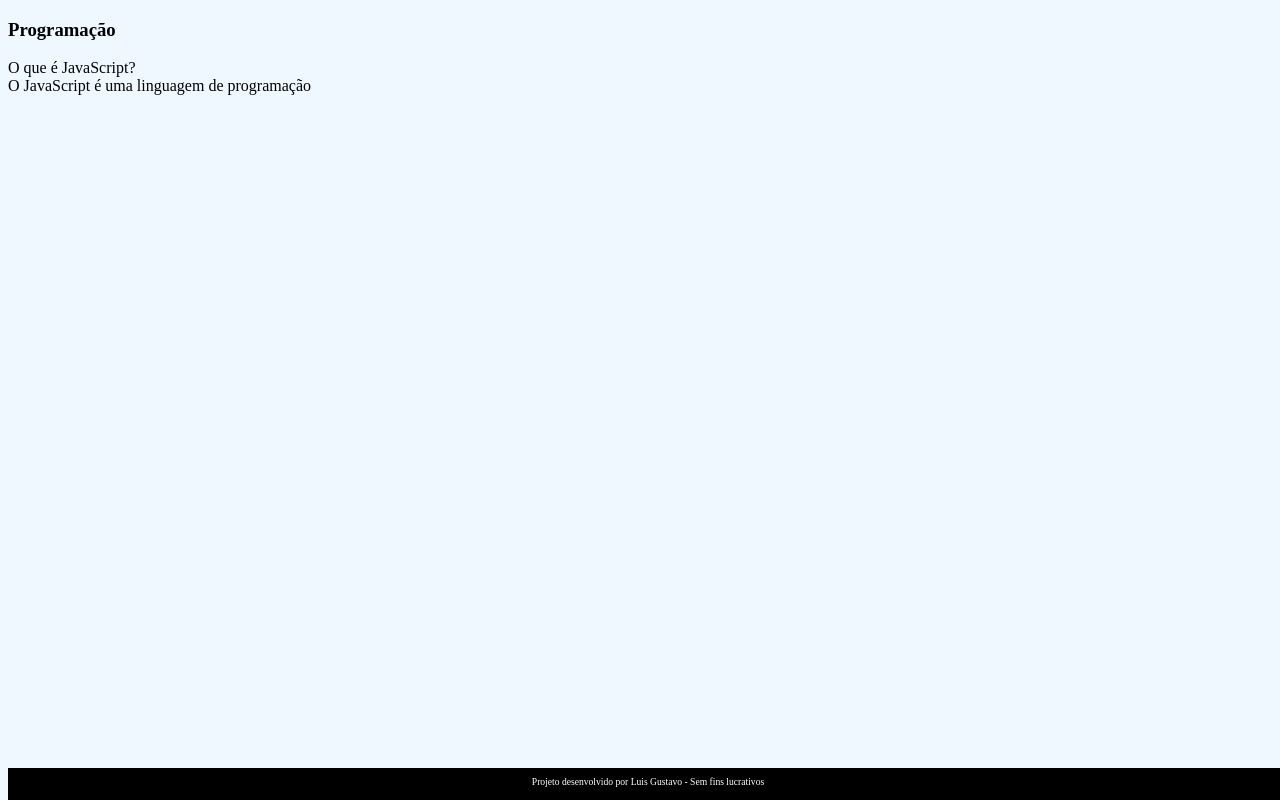
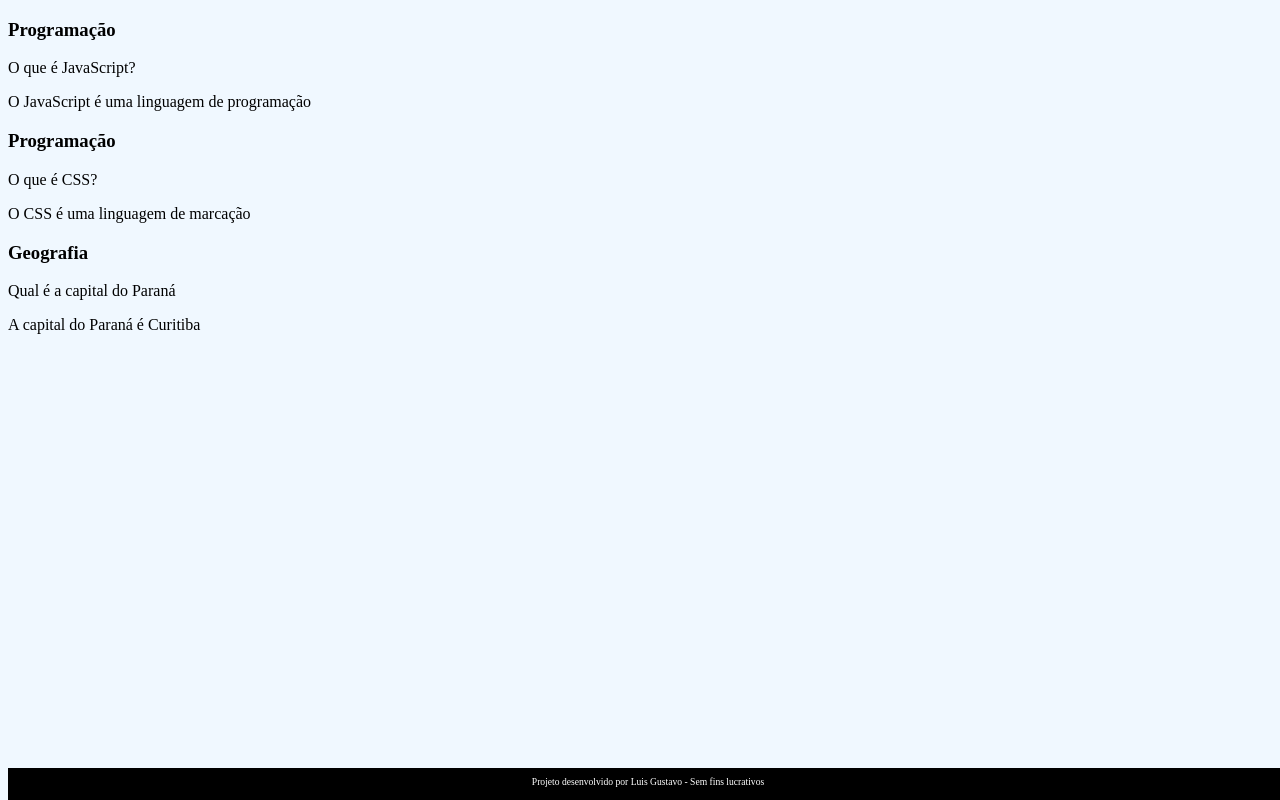
Before and after one commit to gustaznk/Flash-Card, a plain HTML site: page index.html in a window 1280 px wide. Drawn offline with Linux system fonts and the light colour scheme; a web font is replaced by a local one.

Commit message:
Update index.html

```diff
--- a/index.html
+++ b/index.html
@@ -11,19 +11,47 @@
     </head>
   <body>
     <main>
+
     <section id="container">
      <article class="cartao">
-        <div class="cartao_contudo">
+        <div class="cartao_conteudo">
          <h3>Programação</h3>
          <div class="cartao_conteudo_pergunta">
-            O que é JavaScript?
+            <p>O que é JavaScript?</p>
          </div>
 
          <div class="cartao_conteudo_resposta">
-            O JavaScript é uma linguagem de programação
+           <p>O JavaScript é uma linguagem de programação</p>
          </div>
         </div>
      </article>
+
+     <article class="cartao">
+      <div class="cartao_conteudo">
+       <h3>Programação</h3>
+       <div class="cartao_conteudo_pergunta">
+          <p>O que é CSS?</p>
+       </div>
+
+       <div class="cartao_conteudo_resposta">
+         <p>O CSS é uma linguagem de marcação</p>
+       </div>
+      </div>
+   </article>
+
+   <article class="cartao">
+      <div class="cartao_conteudo">
+       <h3>Geografia</h3>
+       <div class="cartao_conteudo_pergunta">
+          <p>Qual é a capital do Paraná</p>
+       </div>
+
+       <div class="cartao_conteudo_resposta">
+         <p>A capital do Paraná é Curitiba</p>
+       </div>
+      </div>
+   </article>
+
     </section>
     </main>
     <footer>
```
